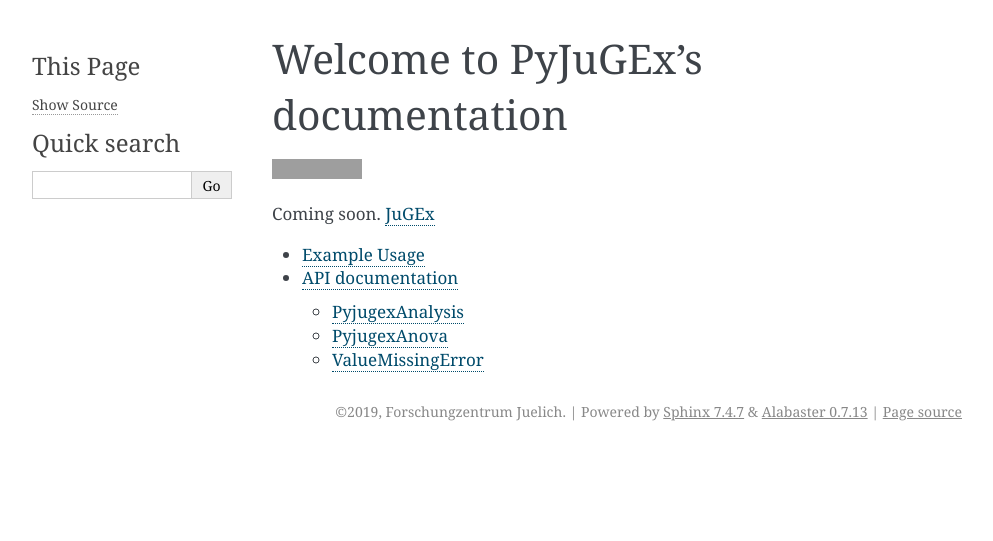
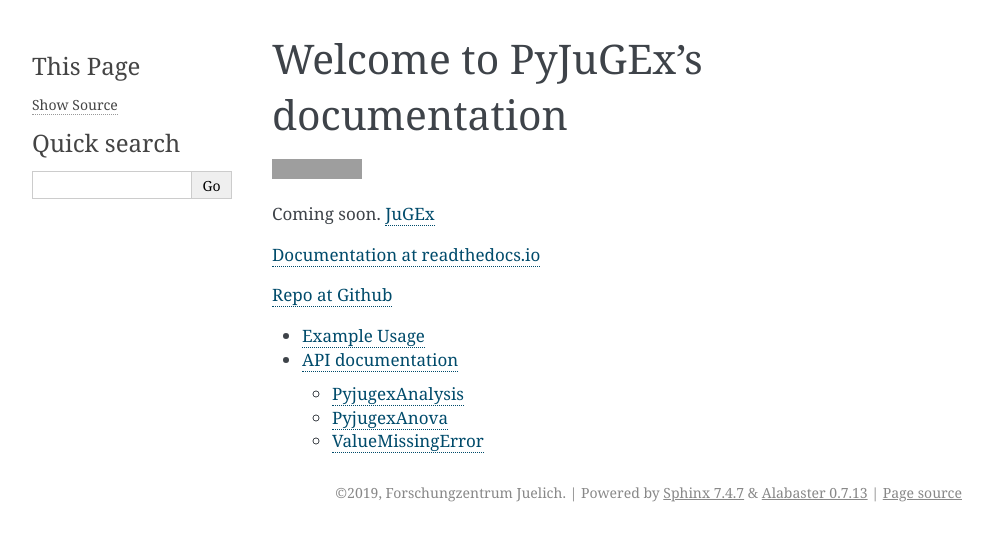
Before and after one commit to HumanBrainProject/PyJuGEx, a Sphinx documentation site: the page built from docs/source/index.md, in a window 1280 px wide. Shown: the top 541 px of the page, without its empty margins (148-1141 px from the left). Built offline with Sphinx 7.4.7, drawn with Linux system fonts in a browser that asks for light colours; grey boxes are pictures that could not be loaded.

Commit message:
update readme

```diff
--- a/docs/source/index.md
+++ b/docs/source/index.md
@@ -4,6 +4,10 @@
 
 Coming soon. [JuGEx](http://www.fz-juelich.de/inm/inm-1/DE/Forschung/_docs/JuGex/JuGex_node.html)
 
+[Documentation at readthedocs.io](https://pyjugex.readthedocs.io/en/latest/index.html)
+
+[Repo at Github](https://github.com/HumanBrainProject/PyJuGEx)
+
 
 * [Example Usage](example_usage)
 * [API documentation](api/index)
```
